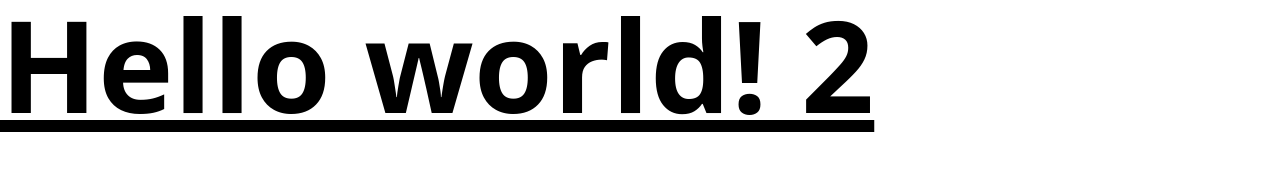
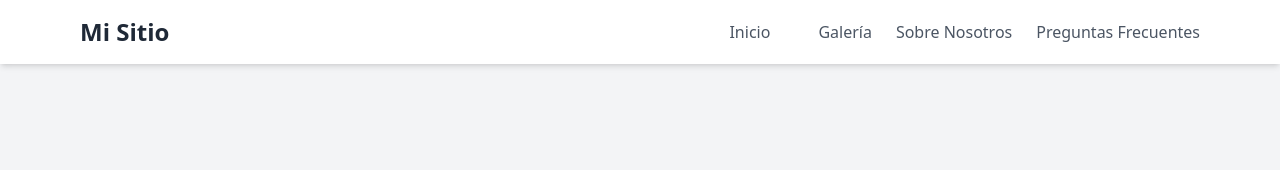
Before and after one commit to AaronPuertollano/final_diw_2025, a website built with Parcel: page src/index.html in a window 1280 px wide. Built offline with nearby package versions, Linux system fonts and the light colour scheme.

Commit message:
add responsive navigation header to index.html

```diff
--- a/src/index.html
+++ b/src/index.html
@@ -4,10 +4,45 @@
     <meta charset="UTF-8" />
     <meta name="viewport" content="width=device-width, initial-scale=1.0" />
     <link href="./index.css" type="text/css" rel="stylesheet" />
+    <script src="https://cdn.tailwindcss.com"></script>
   </head>
-  <body>
-    <h1 class="text-9xl font-bold underline">
-      Hello world! 2
-    </h1>
-  </body>
+  <body class="bg-gray-100">
+
+
+    <header class="bg-white shadow-md">
+        <div class="max-w-6xl mx-auto px-4">
+            <div class="flex justify-between items-center py-4">
+
+                <a href="#" class="text-2xl font-bold text-gray-800">Mi Sitio</a>
+
+                <nav class="hidden md:flex space-x-6">
+                    <a href="#" class="text-gray-600 hover:text-blue-500">Inicio</a>
+                    <a href="#" class="text-gray-600 hover:text-blue-500">Galería</a>
+                    <a href="#" class="text-gray-600 hover:text-blue-500">Sobre Nosotros</a>
+                    <a href="#" class="text-gray-600 hover:text-blue-500">Preguntas Frecuentes</a>
+                </nav>
+
+                <button id="menu-btn" class="md:hidden focus:outline-none">
+                    <svg class="w-6 h-6" fill="none" stroke="currentColor" viewBox="0 0 24 24" xmlns="http://www.w3.org/2000/svg">
+                        <path stroke-linecap="round" stroke-linejoin="round" stroke-width="2" d="M4 6h16M4 12h16M4 18h16"></path>
+                    </svg>
+                </button>
+            </div>
+
+            <div id="mobile-menu" class="hidden md:hidden">
+                <a href="#" class="block py-2 px-4 text-gray-600 hover:bg-gray-200">Inicio</a>
+                <a href="#" class="block py-2 px-4 text-gray-600 hover:bg-gray-200">Galería</a>
+                <a href="#" class="block py-2 px-4 text-gray-600 hover:bg-gray-200">Sobre Nosotros</a>
+                <a href="#" class="block py-2 px-4 text-gray-600 hover:bg-gray-200">Preguntas Frecuentes</a>
+            </div>
+        </div>
+    </header>
+
+    <script>
+        document.getElementById('menu-btn').addEventListener('click', function () {
+            document.getElementById('mobile-menu').classList.toggle('hidden');
+        });
+    </script>
+
+</body>
 </html>
```
